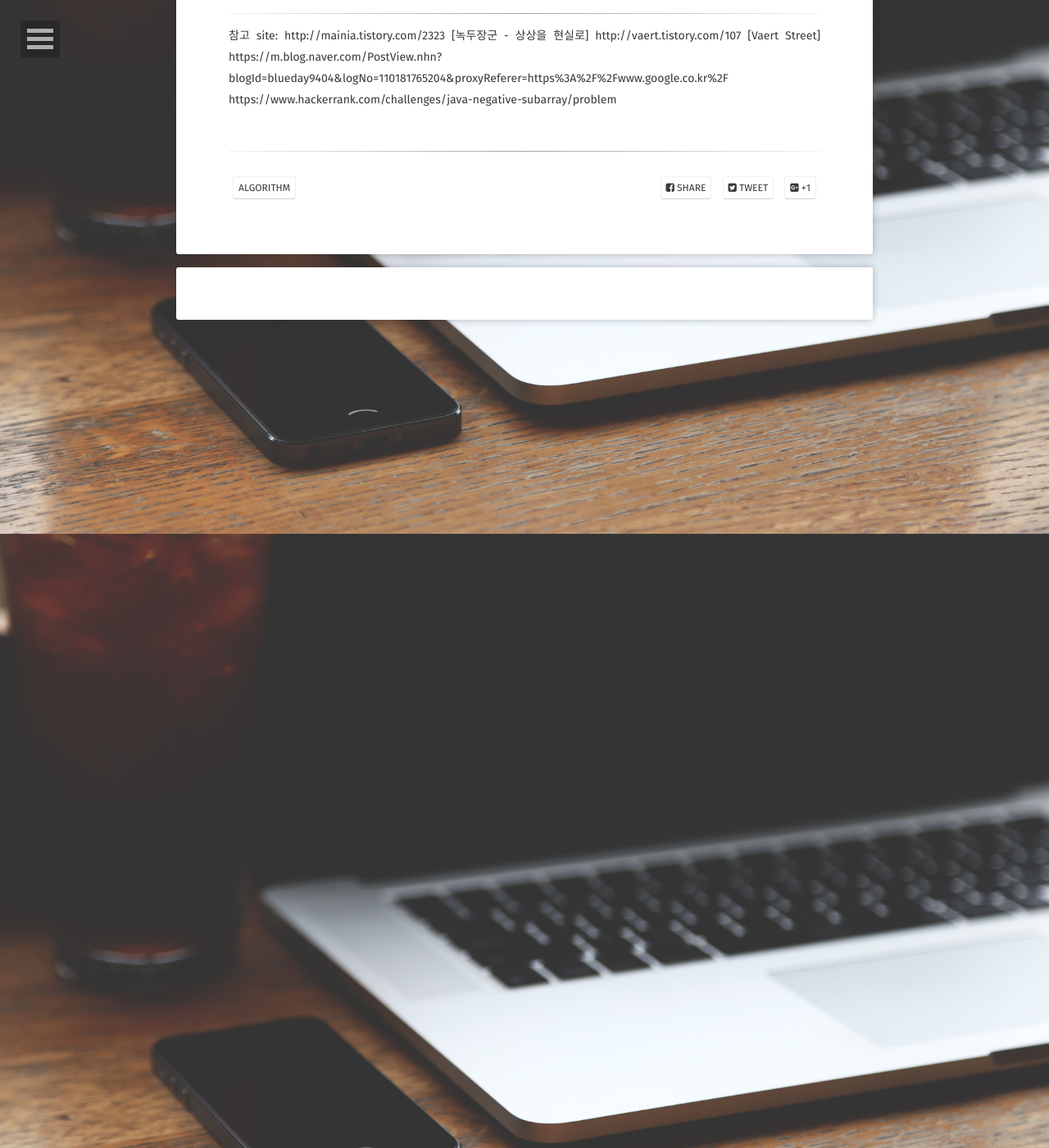
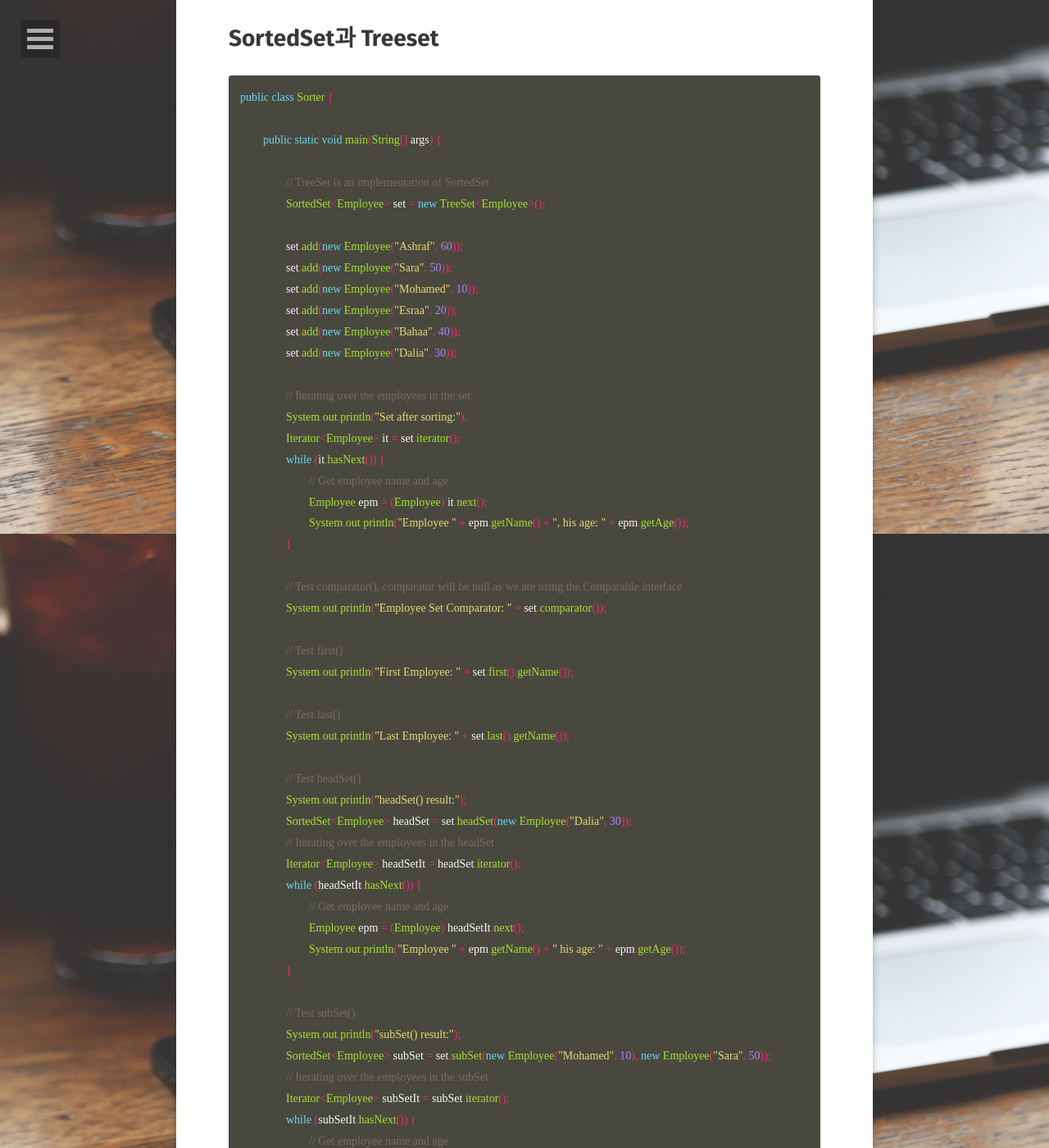
Before and after one commit to JoosJuliet/joosjuliet.github.io, a Jekyll site: the page built from _posts/2018-10-01-confusing_prblem_when_i_solved_algorithm_with_java.md, in a window 1280 px wide and 1400 px high, scrolled down 7449 px. Shown: the whole window at 82% size. Built offline with Jekyll 4.4.1, drawn with Linux system fonts in a browser that asks for light colours; some web fonts are replaced; some of the changed text lies outside the part shown.

Commit message:
update treeset and sortedset's explanation code

````diff
--- a/_posts/2018-10-01-confusing_prblem_when_i_solved_algorithm_with_java.md
+++ b/_posts/2018-10-01-confusing_prblem_when_i_solved_algorithm_with_java.md
@@ -304,9 +304,87 @@ remove() - 젤 앞에 것 가져온다.
 boolean isEmpty() - queue에 값이 존재하는지 아닌지 알려준다.
 
 
+# SortedSet과 Treeset
+
+``` java
+public class Sorter {
+
+	public static void main(String[] args) {
+
+		// TreeSet is an implementation of SortedSet
+		SortedSet<Employee> set = new TreeSet<Employee>();
+
+		set.add(new Employee("Ashraf", 60));
+		set.add(new Employee("Sara", 50));
+		set.add(new Employee("Mohamed", 10));
+		set.add(new Employee("Esraa", 20));
+		set.add(new Employee("Bahaa", 40));
+		set.add(new Employee("Dalia", 30));
+
+		// Iterating over the employees in the set
+		System.out.println("Set after sorting:");
+		Iterator<Employee> it = set.iterator();
+		while (it.hasNext()) {
+			// Get employee name and age
+			Employee epm = (Employee) it.next();
+			System.out.println("Employee " + epm.getName() + ", his age: " + epm.getAge());
+		}
+
+		// Test comparator(), comparator will be null as we are using the Comparable interface
+		System.out.println("Employee Set Comparator: " + set.comparator());
+
+		// Test first()
+		System.out.println("First Employee: " + set.first().getName());
+
+		// Test last()
+		System.out.println("Last Employee: " + set.last().getName());
+
+		// Test headSet()
+		System.out.println("headSet() result:");
+		SortedSet<Employee> headSet = set.headSet(new Employee("Dalia", 30));
+		// Iterating over the employees in the headSet
+		Iterator<Employee> headSetIt = headSet.iterator();
+		while (headSetIt.hasNext()) {
+			// Get employee name and age
+			Employee epm = (Employee) headSetIt.next();
+			System.out.println("Employee " + epm.getName() + " his age: " + epm.getAge());
+		}
+
+		// Test subSet()
+		System.out.println("subSet() result:");
+		SortedSet<Employee> subSet = set.subSet(new Employee("Mohamed", 10), new Employee("Sara", 50));
+		// Iterating over the employees in the subSet
+		Iterator<Employee> subSetIt = subSet.iterator();
+		while (subSetIt.hasNext()) {
+			// Get employee name and age
+			Employee epm = (Employee) subSetIt.next();
+			System.out.println("Employee " + epm.getName() + " his age: " + epm.getAge());
+		}
+
+		// Test tailSet()
+		System.out.println("tailSet() result:");
+		SortedSet<Employee> tailSet = set.tailSet(new Employee("Bahaa", 40));
+		// Iterating over the employees in the tailSet
+		Iterator<Employee> tailSetIt = tailSet.iterator();
+		while (tailSetIt.hasNext()) {
+			// Get employee name and age
+			Employee epm = (Employee) tailSetIt.next();
+			System.out.println("Employee " + epm.getName() + " his age: " + epm.getAge());
+		}
+
+	}
+
+}
+
+```
+
+
 -----
 참고 site:
 http://mainia.tistory.com/2323 [녹두장군 - 상상을 현실로]
 http://vaert.tistory.com/107 [Vaert Street]
 https://m.blog.naver.com/PostView.nhn?blogId=blueday9404&logNo=110181765204&proxyReferer=https%3A%2F%2Fwww.google.co.kr%2F
 https://www.hackerrank.com/challenges/java-negative-subarray/problem
+
+
+https://examples.javacodegeeks.com/core-java/util/set/java-sorted-set-example/ [SortedSet과 Treeset의 참고자료]
````
